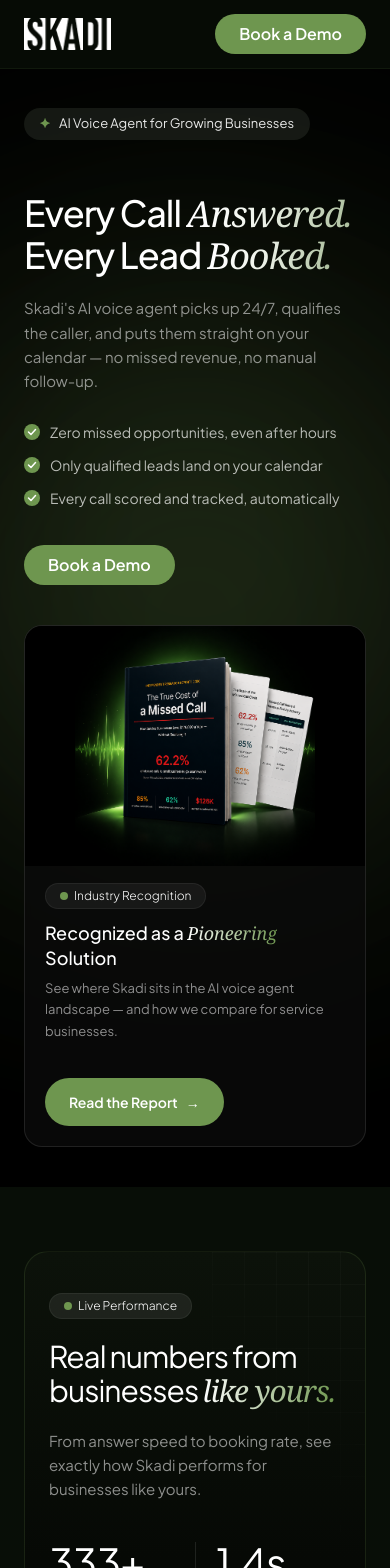
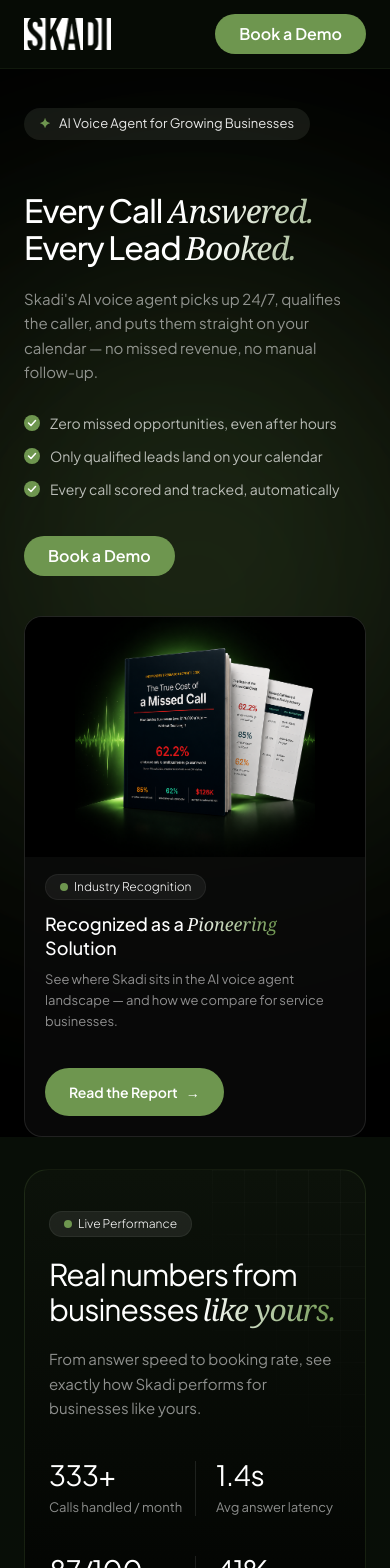
Before and after one commit to it2-geekonomy/skadi-landing, a Next.js app: page / in a window 390 px wide. Shown: the top 1568 px of the page. Built offline with nearby package versions, Linux system fonts and the light colour scheme.

Commit message:
feat: implement landing page components including MissedCalls, Performance, and Hero sections with demo page and global styles

```diff
--- a/src/app/demo/page.tsx
+++ b/src/app/demo/page.tsx
@@ -60,7 +60,7 @@
                 <span className="badge-dot" />
                 Book a Free Demo
               </div>
-              <h1 className="mt-5 text-[32px] font-normal leading-tight tracking-[-1px] sm:text-[42px] lg:text-[44px] xl:text-[48px]">
+              <h1 className="mt-5 text-[28px] font-normal leading-tight tracking-[-1px] sm:text-[36px] lg:text-[38px] xl:text-[40px]">
                 See Skadi live in{" "}
                 <span className="serif-italic gradient-serif">15 minutes.</span>
               </h1>
--- a/src/app/globals.css
+++ b/src/app/globals.css
@@ -30,11 +30,11 @@
   }
 
   .section-pad {
-    @apply pt-16 pb-0 lg:pt-20 xl:pt-[100px];
+    @apply pt-8 pb-0 sm:pt-16 lg:pt-20 xl:pt-[100px];
   }
 
   main > section.section-pad:last-of-type {
-    @apply pb-16 lg:pb-20 xl:pb-[100px];
+    @apply pb-8 sm:pb-16 lg:pb-20 xl:pb-[100px];
   }
 
   .serif-italic {
--- a/src/components/Hero.tsx
+++ b/src/components/Hero.tsx
@@ -42,7 +42,7 @@
       <HeroAurora />
 
       <div className="container-main relative z-[2]">
-        <div className="flex min-h-[calc(100vh-68px)] w-full flex-col items-center justify-center py-10 lg:py-16">
+        <div className="flex w-full flex-col items-center justify-center pt-10 pb-0 md:pb-10 lg:py-16">
           <div className="flex w-full flex-col items-stretch gap-10 md:flex-row md:items-stretch lg:gap-12 xl:gap-16">
             {/* Left — copy + CTAs */}
             <div className="flex min-w-0 flex-[1.15] flex-col justify-center text-left">
@@ -58,7 +58,7 @@
                 AI Voice Agent for Growing Businesses
               </div>
 
-              <h1 className="mt-6 text-[36px] font-medium leading-[1.15] tracking-[-1px] sm:text-[48px] lg:text-[56px] xl:text-[64px]">
+              <h1 className="mt-6 text-[32px] font-medium leading-[1.15] tracking-[-1px] sm:text-[40px] md:text-[48px] lg:text-[56px] xl:text-[64px]">
                 Every Call{" "}
                 <span className="serif-italic hero-headline-accent">Answered.</span>
                 <br />
--- a/src/components/MissedCalls.tsx
+++ b/src/components/MissedCalls.tsx
@@ -105,7 +105,7 @@
           {icon}
         </svg>
       </div>
-      <p className="text-[46px] font-bold leading-none text-white">{num}</p>
+      <p className="text-[32px] font-bold leading-none text-white sm:text-[43px]">{num}</p>
       <p className="mt-2 text-lg text-skadi-green">{label}</p>
       <p className="mt-[18px] text-sm font-light leading-relaxed text-skadi-faint">
         {desc}
--- a/src/components/Performance.tsx
+++ b/src/components/Performance.tsx
@@ -86,7 +86,7 @@
   return (
     <div className="min-w-0">
       <p
-        className="text-[40px] font-normal leading-none tracking-[-0.5px] text-white sm:text-[44px] lg:text-[42px] xl:text-[50px] 2xl:text-[56px]"
+        className="text-[28px] font-normal leading-none tracking-[-0.5px] text-white sm:text-[40px] lg:text-[42px] xl:text-[48px] 2xl:text-[56px]"
         aria-label={`${metric.end}${metric.suffix ?? metric.fraction ?? ""}`}
       >
         {display}
@@ -108,15 +108,13 @@
         return (
           <div
             key={m.label}
-            className={`min-w-0 ${
-              mobileDivider
-                ? "border-l border-white/[0.1] pl-5 sm:pl-0"
-                : ""
-            } ${
-              desktopDivider
+            className={`min-w-0 ${mobileDivider
+              ? "border-l border-white/[0.1] pl-5 sm:pl-0"
+              : ""
+              } ${desktopDivider
                 ? "sm:border-l sm:border-white/[0.1] sm:pl-6 lg:pl-8 xl:pl-10"
                 : "sm:border-l-0"
-            }`}
+              }`}
           >
             <MetricCell metric={m} progress={progress} />
           </div>
```
